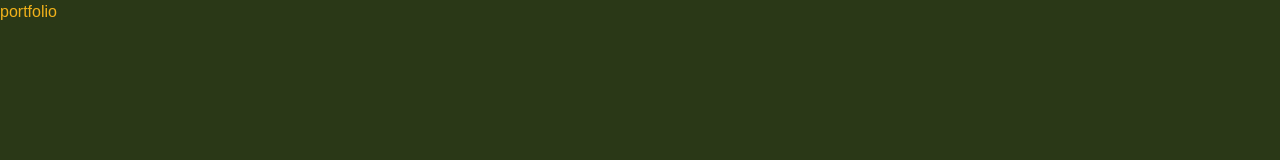
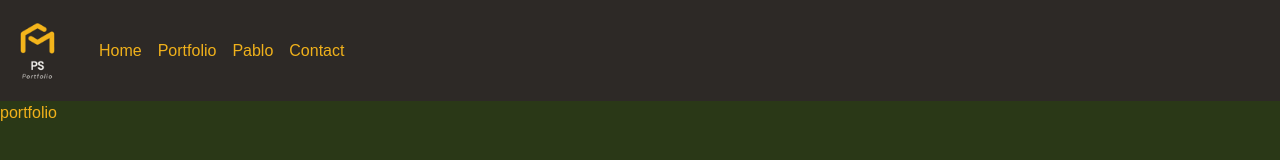
Before and after one commit to PabloSaeys/mijn-website, a plain HTML site: page portfolio.html in a window 1280 px wide. Drawn offline with nearby package versions, Linux system fonts and the light colour scheme.

Commit message:
fiinal navbar added to all

```diff
--- a/portfolio.html
+++ b/portfolio.html
@@ -21,6 +21,31 @@
 </head>
 
 <body>
+    <nav class="navbar navbar-expand-md container-fluid">
+       <a class="navbar-brand" href="#"><img src="assets/images/logo.png" alt="POWER web" width="75" height="75">
+        </a>
+        <button class="navbar-toggler" type="button" data-bs-toggle="collapse" data-bs-target="#navbarSupportedContent"
+           aria-controls="navbarSupportedContent" aria-expanded="false" aria-label="Toggle navigation">
+           <span class="navbar-toggler-icon"></span>
+        </button>
+        <div class="collapse navbar-collapse" id="navbarSupportedContent">
+            <ul class="navbar-nav me-auto mb-2 mb-lg-0">
+            <li class="nav-item">
+                <a class="nav-link OGeel" href="index.html">Home</a>
+            </li>
+            <li class="nav-item">
+                <a class="nav-link OGeel" href="portfolio.html">Portfolio</a>
+            </li>
+            <li class="nav-item">
+                <a class="nav-link OGeel" href="naam.html">Pablo</a>
+            </li>
+            <li class="nav-item">
+                <a class="nav-link OGeel" href="contact.html">Contact</a>
+            </li>
+        </ul>
+        </div>
+
+    </nav>
     <p>portfolio</p>
 </body>
 </html>
```
Also changed, not shown: contact.html (+25 -0 lines), index.html (+6 -0 lines), naam.html (+51 -0 lines).
